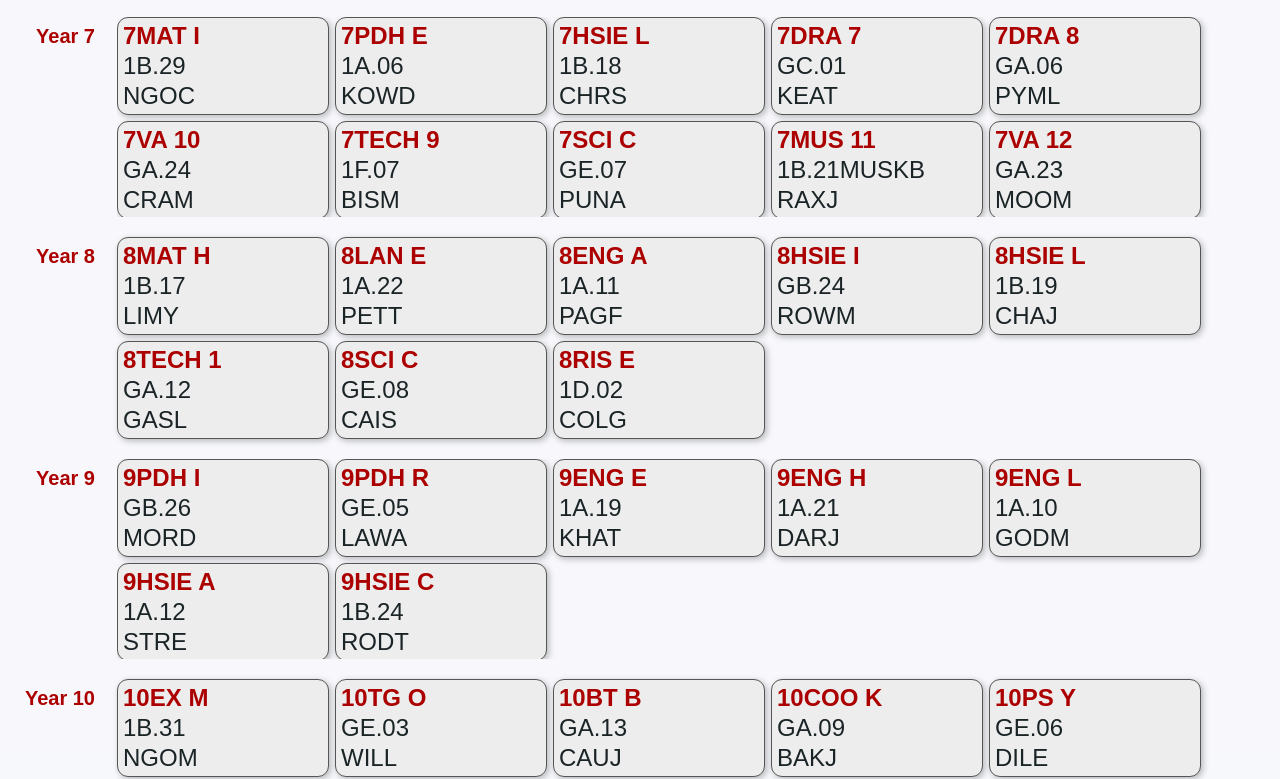
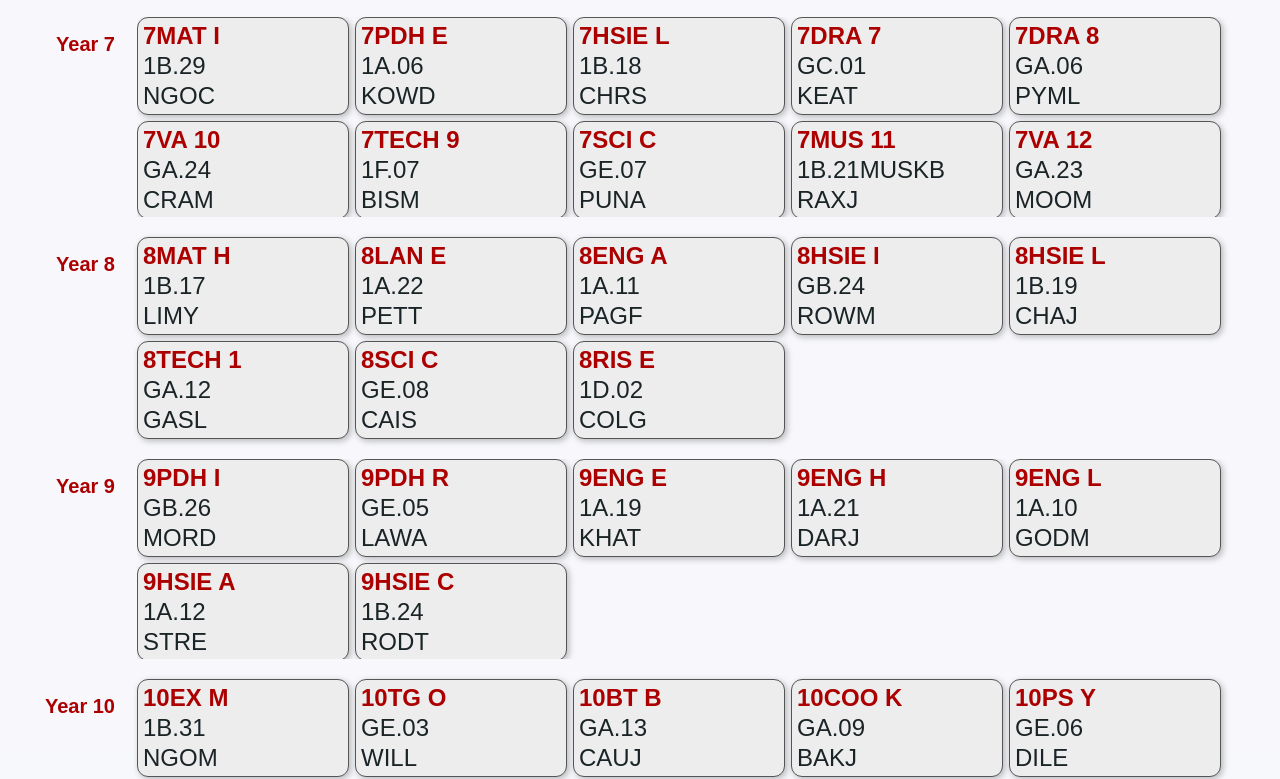
Before and after one commit to prishavellimalai4/SSC_Leichhardt_Timetable, a plain HTML site: page index.html in a window 1280 px wide. Shown: the part 51-830 px from the top of the page. Drawn offline with Linux system fonts and the light colour scheme.

Commit message:
Update index.html

```diff
--- a/index.html
+++ b/index.html
@@ -186,21 +186,28 @@ along with this program. If not, see <https://www.gnu.org/licenses/>.
                     pointer-events: none;
                 }
                 h2 { text-align: center; font-size: 1.5rem }
-                .year-section { margin: 20px 20px 20px 32px; }
+                .year-section {
+                    display: flex;
+                    flex-direction: row;
+                    align-items: flex-start;
+                    gap: 20px;
+                    margin: 20px 20px;
+                }
                 .year-label {
-                    display: block;
+                    flex-shrink: 0;
+                    width: 100px;
                     font-weight: bold;
                     font-size: 1.25em;
-                    margin-bottom: 10px;
-                    text-align: left;
+                    text-align: right;
                     color: ${c.primary};
-                    padding-left: 12px;
+                    padding-top: 8px;
                 }
                 .tiles {
                     display: flex;
                     flex-direction: row;
                     flex-wrap: wrap;
                     gap: 10px;
+                    flex: 1;
                     margin-bottom: 18px;
                     overflow-x: visible;
                 }
```
